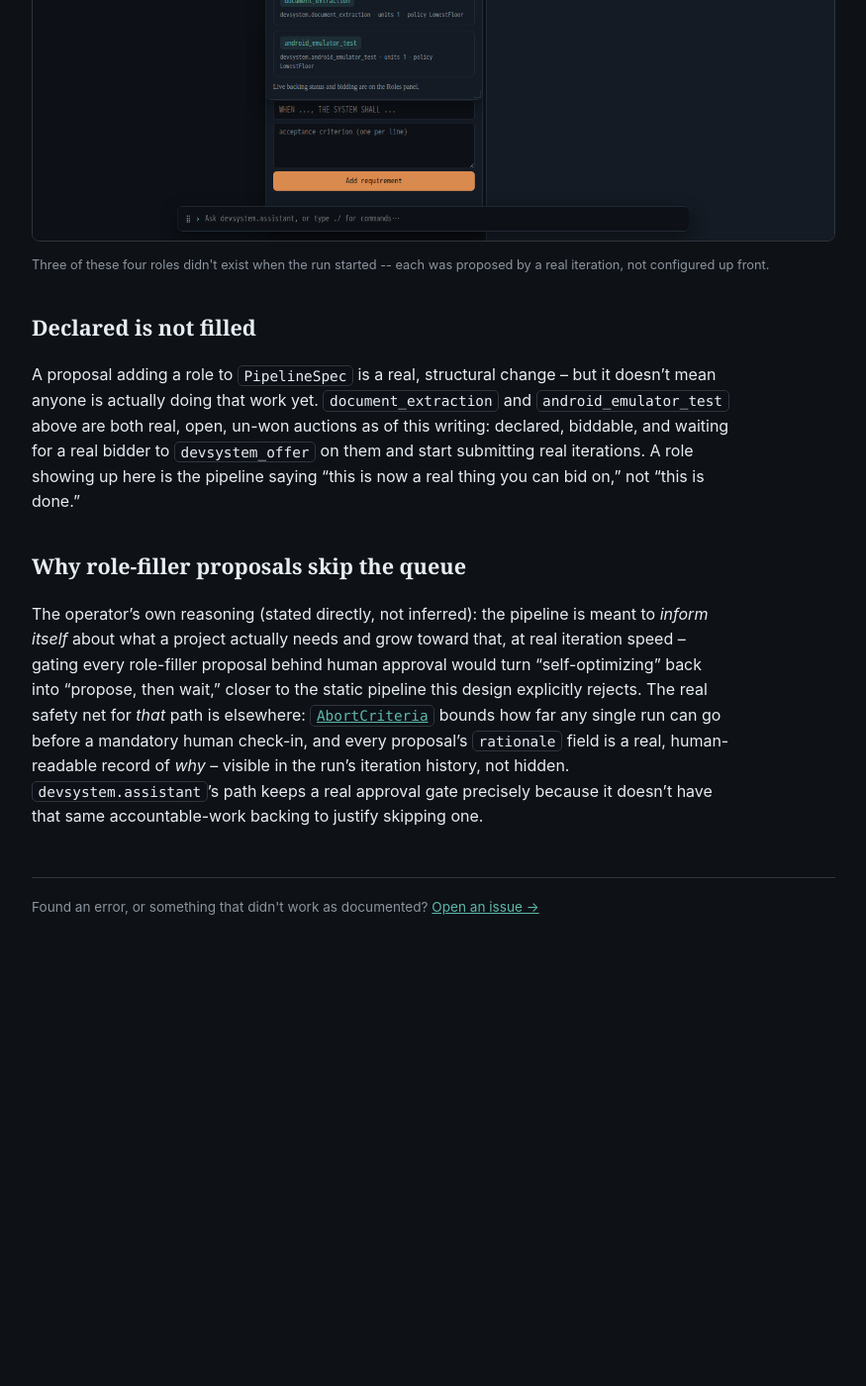
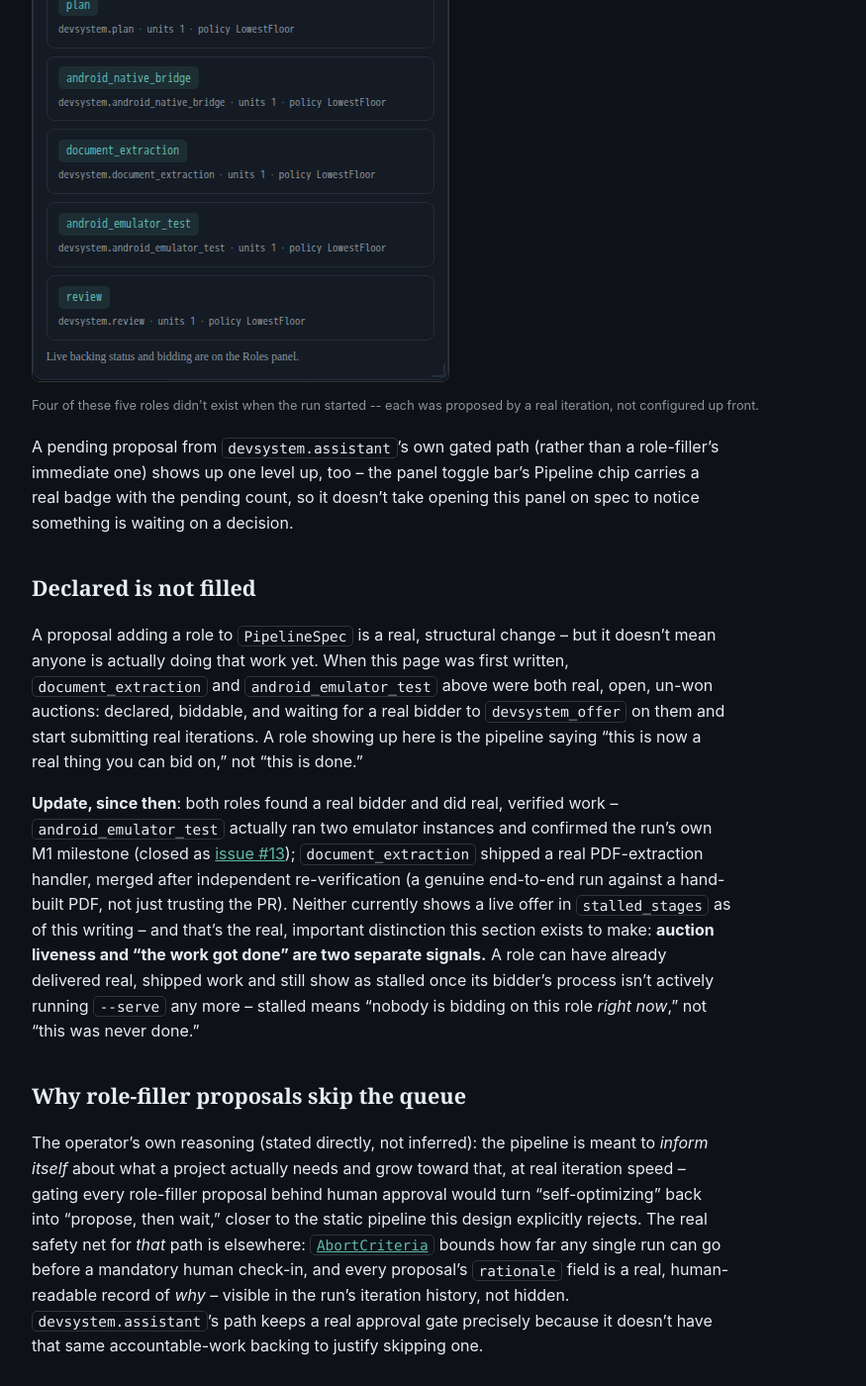
Before and after one commit to scimbe/CADS-devsystem-docs, a Jekyll site: the page built from _explanation/self-optimizing-pipeline.md, in a window 1280 px wide and 1400 px high, scrolled down 1924 px. Shown: the whole window at 99% size, without its empty margins (322-1197 px from the left). Built offline with Jekyll 4.4.1, drawn with Linux system fonts in a browser that asks for light colours; before the commit the page ends 2916 px from its top, so only the background shows below that; some of the changed text lies outside the part shown.

Commit message:
explanation: refresh the self-optimizing-pipeline page (real drift found)
Two real, validated gaps found while checking this page against the
live deployment, not assumed still accurate from when it was written:

1. Stale claim: "document_extraction and android_emulator_test ...
   real, open, un-won auctions" -- both actually found bidders and
   shipped real, verified work since (issue #13 closed;
   devsystem_document_extraction_handler merged). Corrected, and used
   as the occasion to state the real distinction this page exists to
   make explicitly: auction liveness (stalled_stages) and "the work
   got done" are separate signals -- a role can be fully delivered and
   still show stalled once its bidder stops running --serve.
2. Stale screenshot: showed four roles; a fifth (devsystem.review)
   was added for real since (the mandatory review gate's own
   groundwork). Recaptured live against the actual running deployment,
   not touched up.

Also documents the new Pipeline-chip pending-proposal badge
(CADS-devsystem@de56d33) where a reader would actually look for it --
right where the panel itself is introduced.

Hermetic Jekyll build confirmed green.

```diff
--- a/_explanation/self-optimizing-pipeline.md
+++ b/_explanation/self-optimizing-pipeline.md
@@ -48,7 +48,7 @@ accountability differs.
 
 ## What that looks like on a real run
 
-The `webconference-android` run started with one role (`plan`). Three real StageProposals landed on
+The `webconference-android` run started with one role (`plan`). Four real StageProposals landed on
 it since, each from a real `devsystem_iterate --remote` submission:
 
 1. `devsystem.android_native_bridge` -- the Android/Rust FFI work needed a real role to auction.
@@ -57,21 +57,40 @@ it since, each from a real `devsystem_iterate --remote` submission:
 3. `devsystem.android_emulator_test` -- a real gap found while verifying the Android work (nobody
    had actually watched the app run on a device), proposed as its own scoped role rather than
    silently worked around.
+4. `devsystem.review` -- forward-looking groundwork so the mandatory review gate (see
+   [Requirements, verification, and automode]({{ '/explanation/requirements-and-automode/' | relative_url }}))
+   has a real role to actually check requirements against on this run, not just in hermetic tests.
 
-Logged in as a real account, the Pipeline panel shows exactly this -- four real roles, not a mockup:
+Logged in as a real account, the Pipeline panel shows exactly this -- five real roles, not a mockup:
 
 <figure>
-<img src="{{ '/assets/img/explanation-self-optimizing/01-pipeline-panel-with-proposed-stages.png' | relative_url }}" alt="The Pipeline panel for the webconference-android run, showing four roles: plan, android_native_bridge, document_extraction, and android_emulator_test">
-<figcaption>Three of these four roles didn't exist when the run started -- each was proposed by a real iteration, not configured up front.</figcaption>
+<img src="{{ '/assets/img/explanation-self-optimizing/01-pipeline-panel-with-proposed-stages.png' | relative_url }}" alt="The Pipeline panel for the webconference-android run, showing five roles: plan, android_native_bridge, document_extraction, android_emulator_test, and review">
+<figcaption>Four of these five roles didn't exist when the run started -- each was proposed by a real iteration, not configured up front.</figcaption>
 </figure>
+
+A pending proposal from `devsystem.assistant`'s own gated path (rather than a role-filler's
+immediate one) shows up one level up, too -- the panel toggle bar's Pipeline chip carries a real
+badge with the pending count, so it doesn't take opening this panel on spec to notice something is
+waiting on a decision.
 
 ## Declared is not filled
 
 A proposal adding a role to `PipelineSpec` is a real, structural change -- but it doesn't mean
-anyone is actually doing that work yet. `document_extraction` and `android_emulator_test` above are
-both real, open, un-won auctions as of this writing: declared, biddable, and waiting for a real
-bidder to `devsystem_offer` on them and start submitting real iterations. A role showing up here is
-the pipeline saying "this is now a real thing you can bid on," not "this is done."
+anyone is actually doing that work yet. When this page was first written, `document_extraction` and
+`android_emulator_test` above were both real, open, un-won auctions: declared, biddable, and waiting
+for a real bidder to `devsystem_offer` on them and start submitting real iterations. A role showing
+up here is the pipeline saying "this is now a real thing you can bid on," not "this is done."
+
+**Update, since then**: both roles found a real bidder and did real, verified work --
+`android_emulator_test` actually ran two emulator instances and confirmed the run's own M1 milestone
+(closed as [issue #13](https://github.com/scimbe/CADS-devsystem/issues/13)); `document_extraction`
+shipped a real PDF-extraction handler, merged after independent re-verification (a genuine
+end-to-end run against a hand-built PDF, not just trusting the PR). Neither currently shows a live
+offer in `stalled_stages` as of this writing -- and that's the real, important distinction this
+section exists to make: **auction liveness and "the work got done" are two separate signals.** A
+role can have already delivered real, shipped work and still show as stalled once its bidder's
+process isn't actively running `--serve` any more -- stalled means "nobody is bidding on this role
+*right now*," not "this was never done."
 
 ## Why role-filler proposals skip the queue
 
```
Also changed, not shown: assets/img/explanation-self-optimizing/01-pipeline-panel-with-proposed-stages.png.
